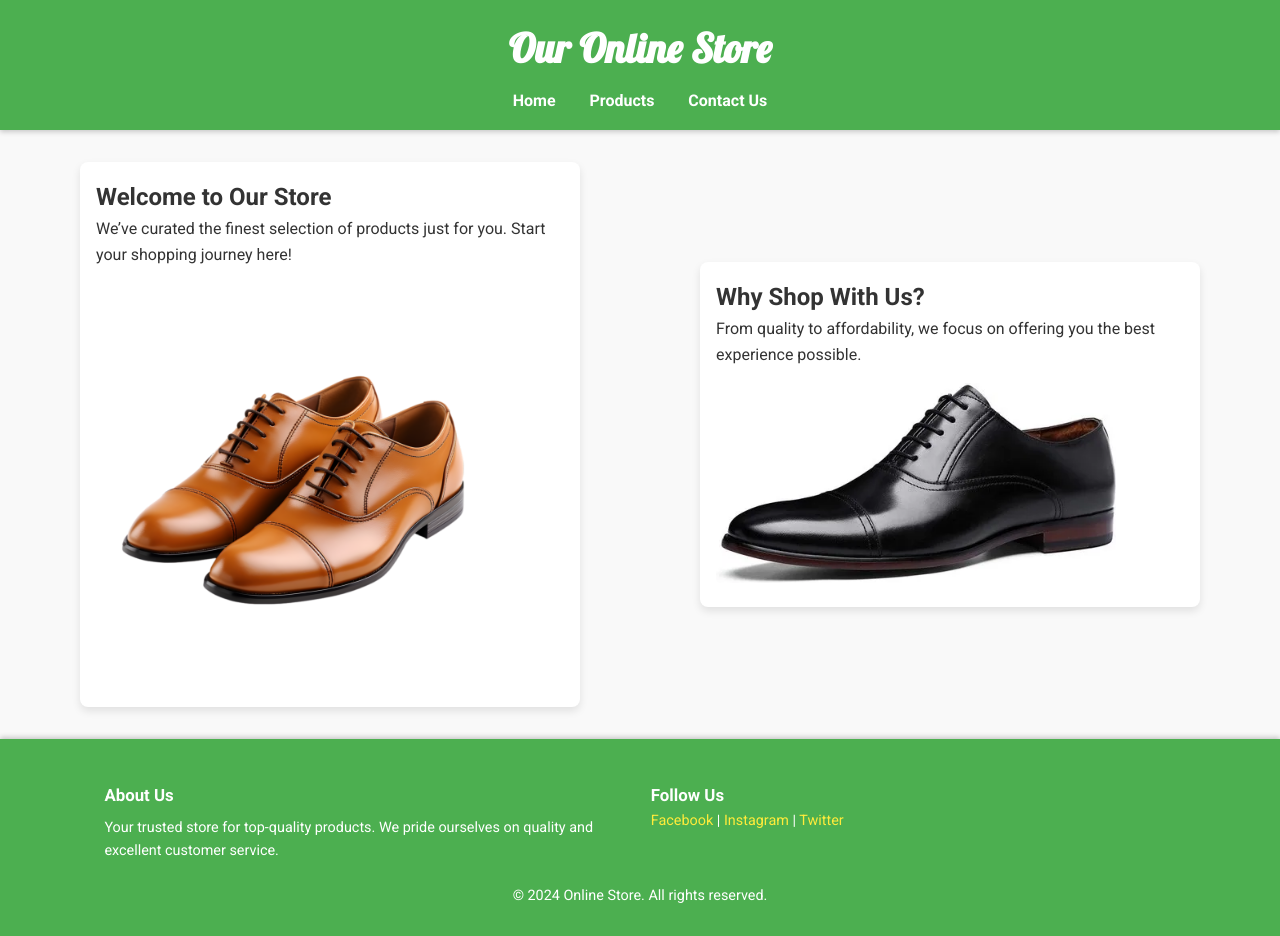
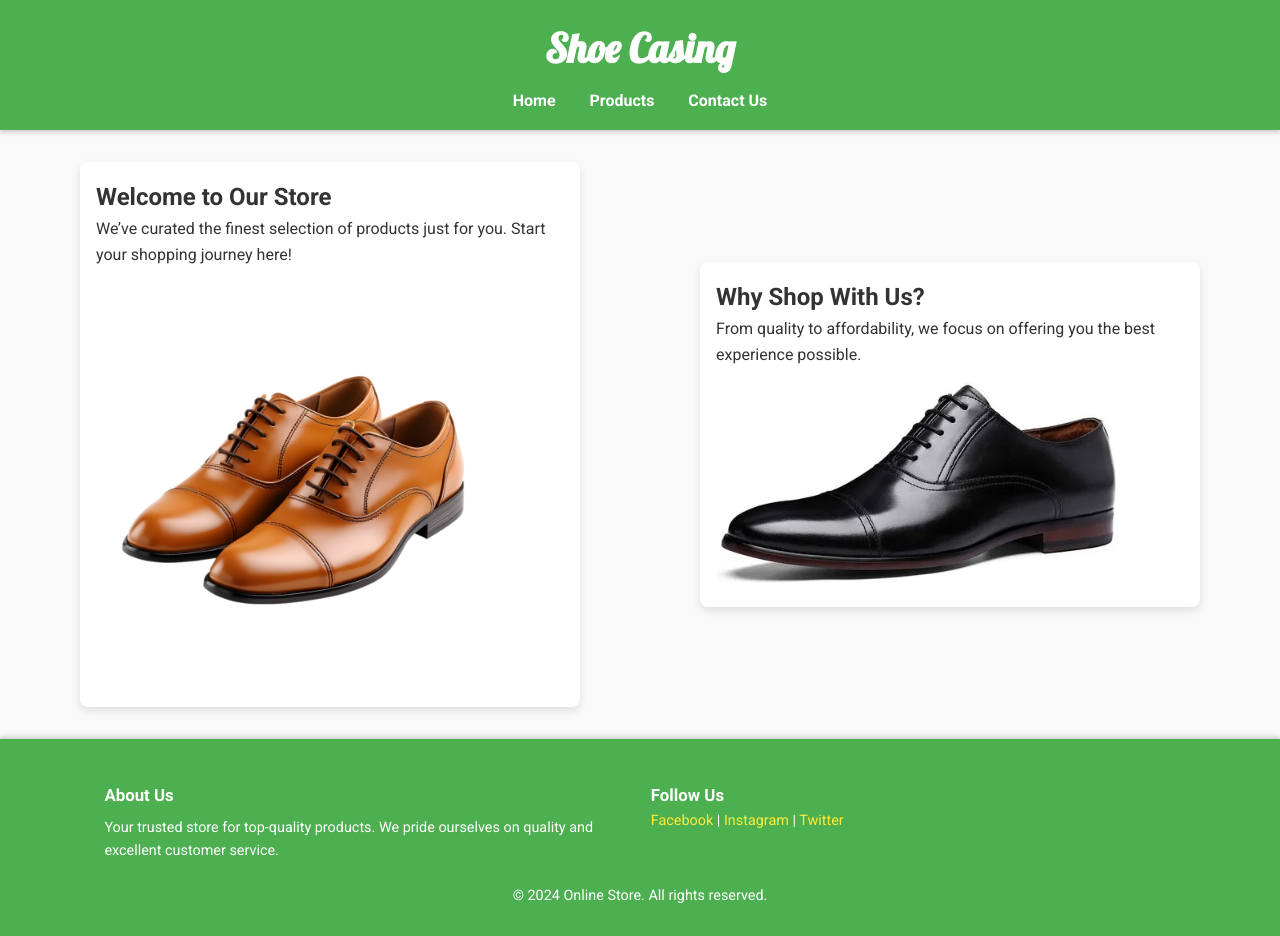
Before and after one commit to Ravan-99/MIS455-Practical-Exam, a plain HTML site: page index.html in a window 1280 px wide. Drawn offline with Linux system fonts and the light colour scheme.

Commit message:
final commit

```diff
--- a/index.html
+++ b/index.html
@@ -12,7 +12,7 @@
 
     <!-- Header with site title and navigation menu -->
     <header>
-        <h1>Our Online Store</h1>
+        <h1>Shoe Casing</h1>
         <nav>
             <a href="index.html">Home</a>
             <a href="products.html">Products</a>
```
